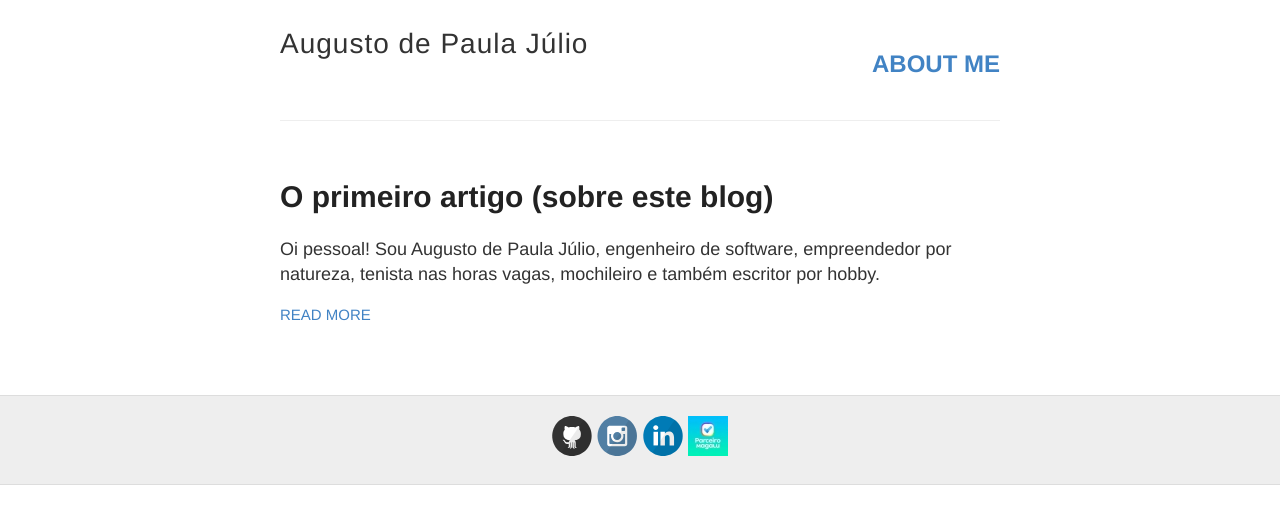
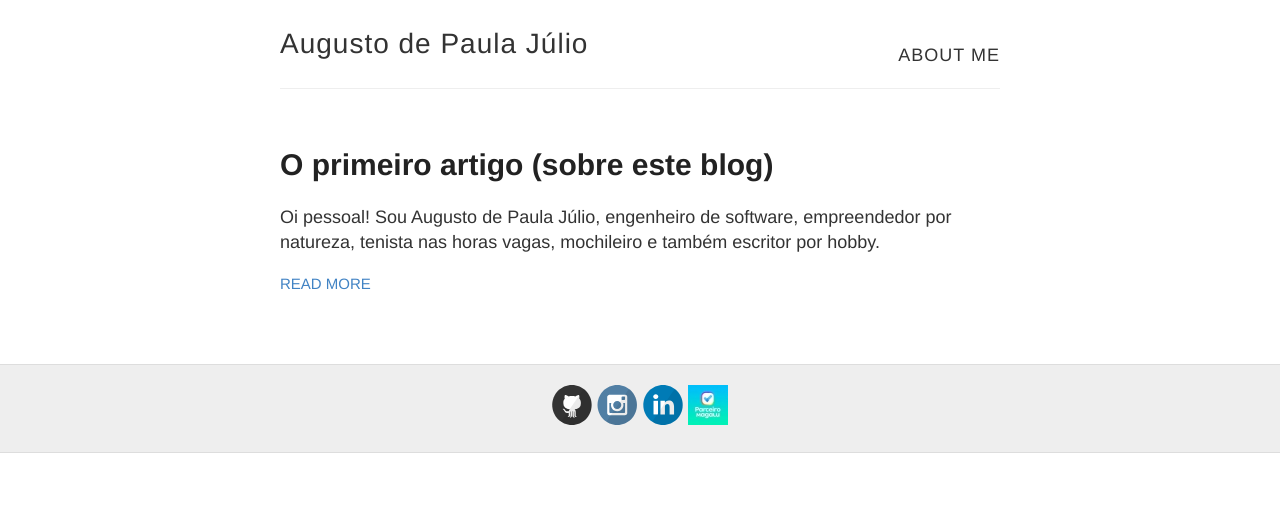
Before and after one commit to augustojulio/augustojulio.github.io, a Jekyll site: the page built from index.html, in a window 1280 px wide. Shown: the top 524 px of the page. Built offline with Jekyll 4.4.1, drawn with Linux system fonts in a browser that asks for light colours.

```diff
--- a/_layouts/default.html
+++ b/_layouts/default.html
@@ -28,10 +28,10 @@
           </div>
 
           <div class="site-about-link">
-            <!-- <nav> -->
+            <nav>
               <!-- <a href="{{ site.baseurl }}/">Blog</a> -->
-              <h2><a href="{{ site.baseurl }}/about">ABOUT ME</a></h2>
-            <!-- </nav> -->
+              <a href="{{ site.baseurl }}/about">ABOUT ME</a>
+            </nav>
          </div>
         </header>
       </div>
```
Also changed, not shown: about.md (+1 -1 lines), images/profile-picture.jpeg (added).
